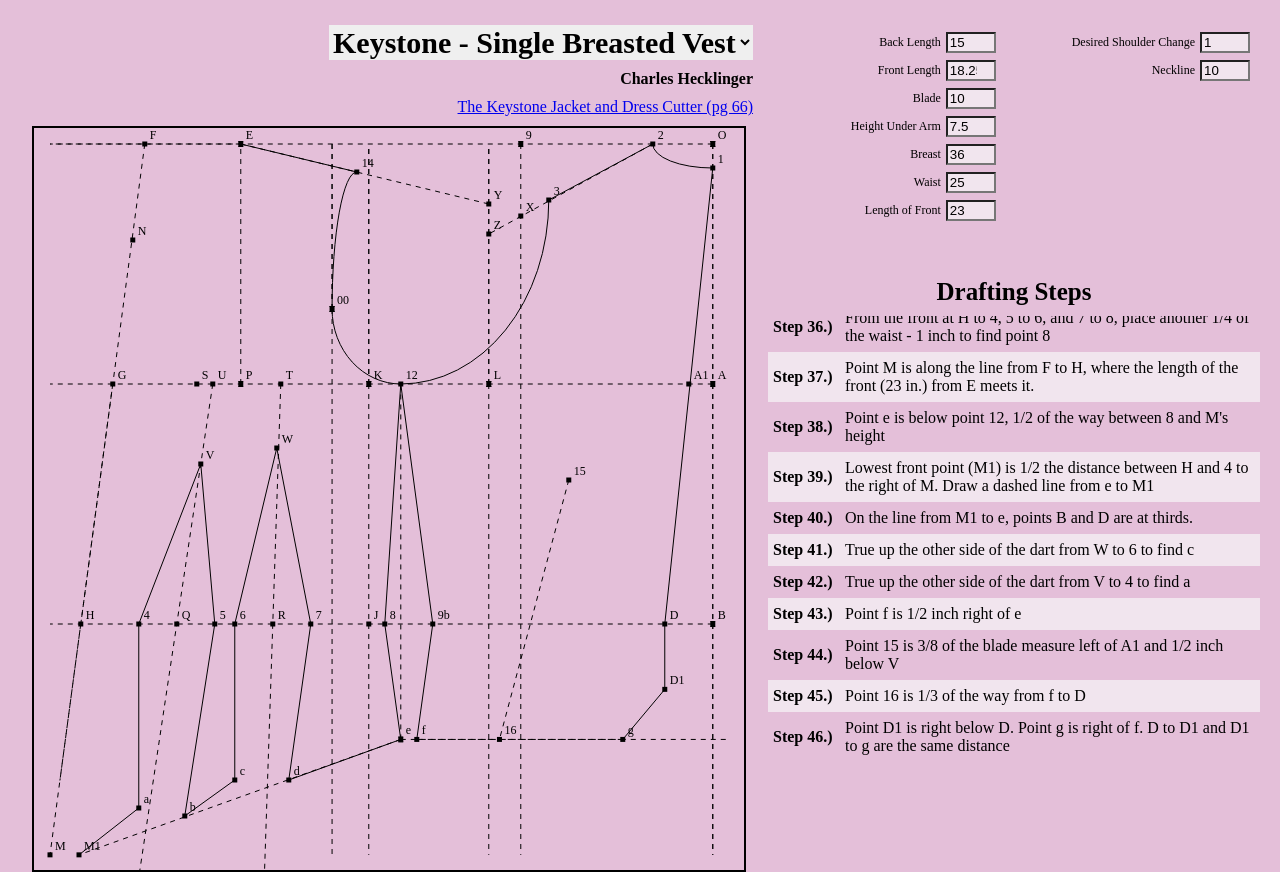
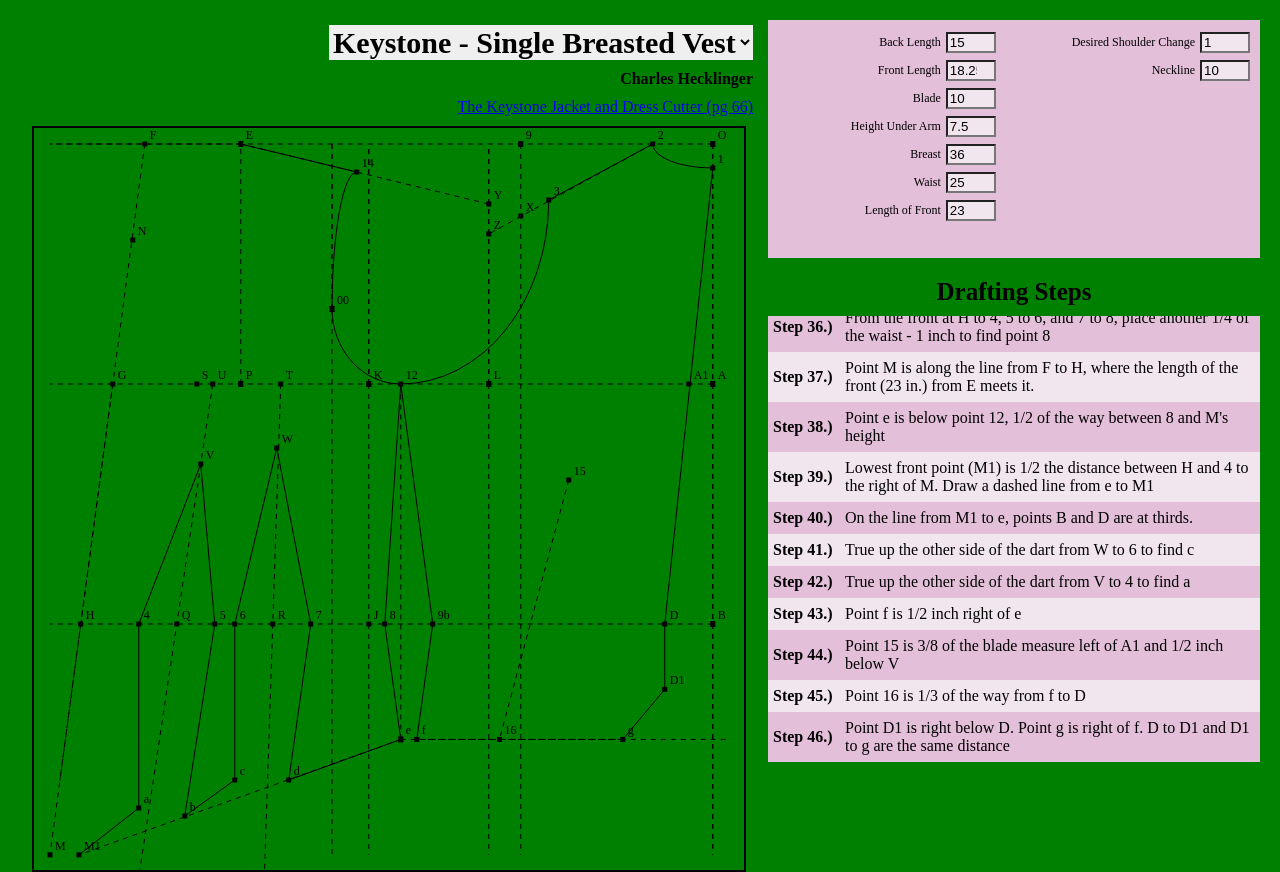
Before and after one commit to KylaBendrik/drafting-dynamically, a website: page index.html in a window 1280 px wide. Drawn offline with nearby package versions, Linux system fonts and the light colour scheme; files that its build step writes are made by us from their sources.

Commit message:
chore: Update background color in styles.scss

```diff
--- a/styles.scss
+++ b/styles.scss
@@ -4,7 +4,7 @@ $brand-color-dark: darken($brand-color, 20%);
 $input-color: desaturate(lighten($brand-color-light, 10%), 10%);
 
 body {
-  background-color: $brand-color-light;
+  background-color: green;
   display: grid;
   grid-template-columns: 3fr 2fr;
   grid-template-rows: 10% 20% 65%;
```
